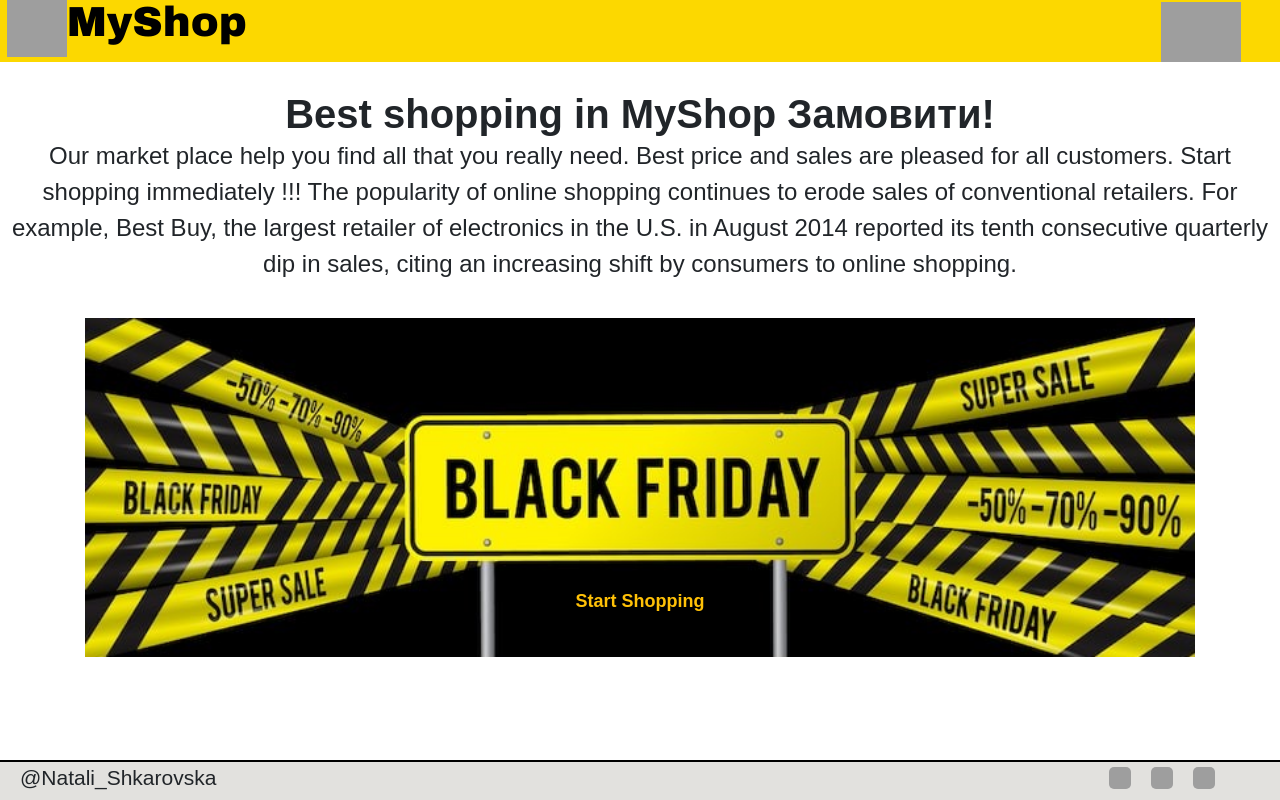
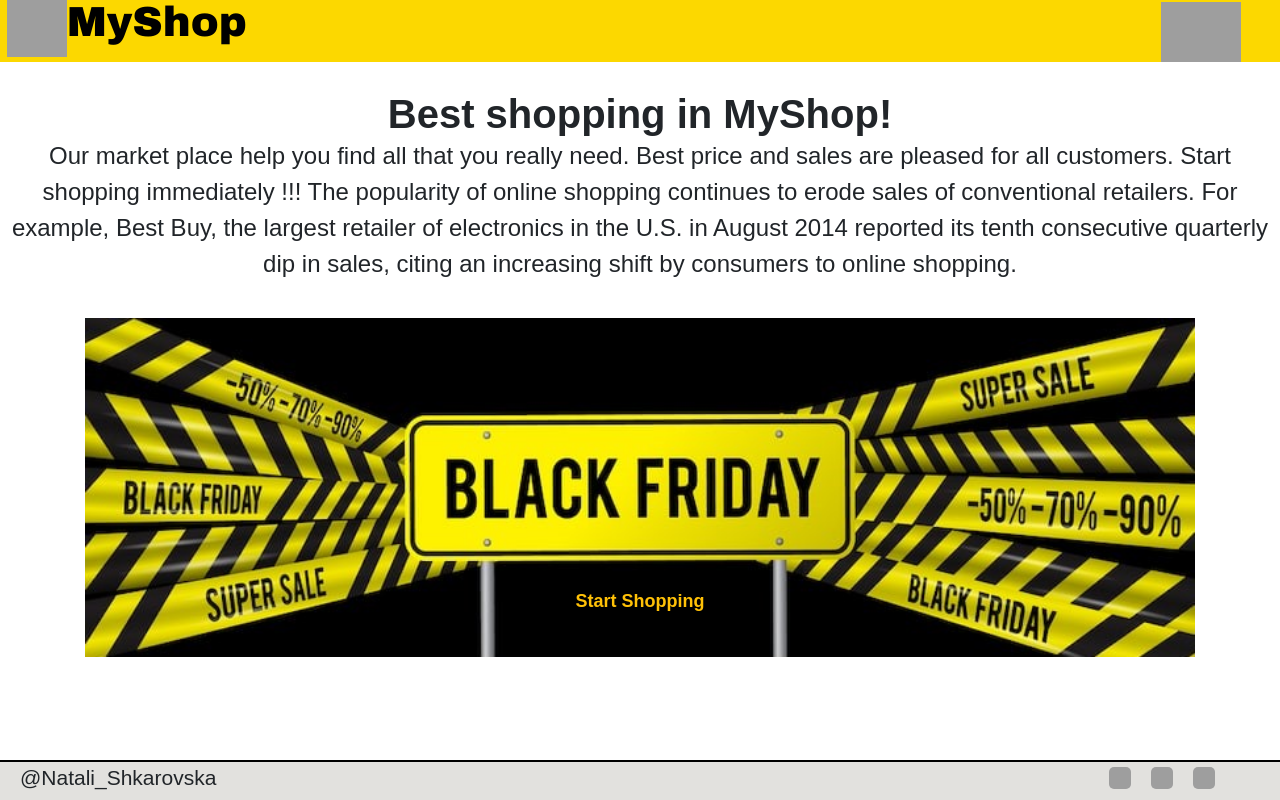
Before and after one commit to natahiko/Online-Shop, a website built with webpack: page docs/index.html in a window 1280 px wide. Built offline with nearby package versions, Linux system fonts and the light colour scheme; no server answers; grey boxes are pictures that could not be loaded.

Commit message:
Update index.html
не замовити

```diff
--- a/docs/index.html
+++ b/docs/index.html
@@ -20,7 +20,7 @@
 <!--main content block-->
 <main id="main">
     <div id="aboutShop" name="inMain">
-        <h1 style="cursor: default">Best shopping in MyShop Замовити!</h1>
+        <h1 style="cursor: default">Best shopping in MyShop!</h1>
         <p style="cursor: default">Our market place help you find all that you really need. Best price and sales are pleased for all customers.
             Start shopping immediately !!! The popularity of online shopping continues to erode sales of conventional retailers. For example,
             Best Buy, the largest retailer of electronics in the U.S. in August 2014 reported its tenth
```
